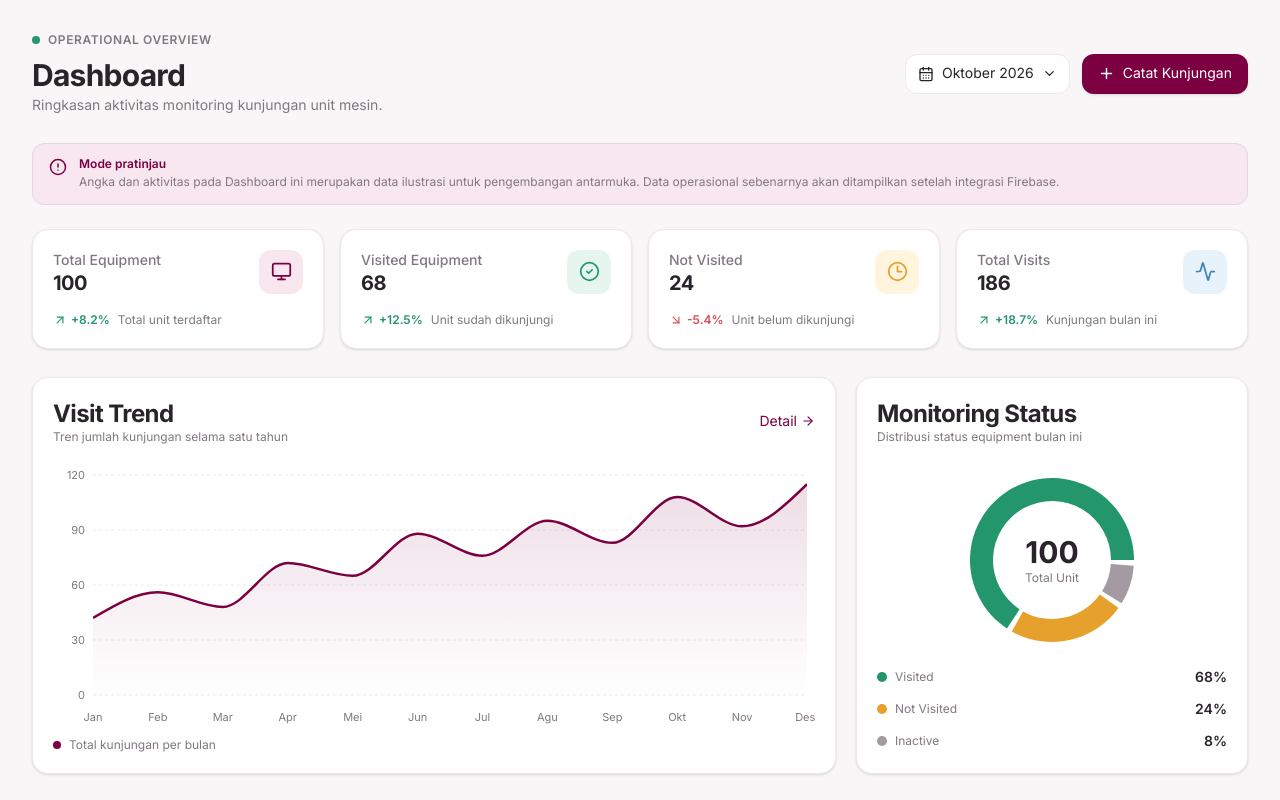
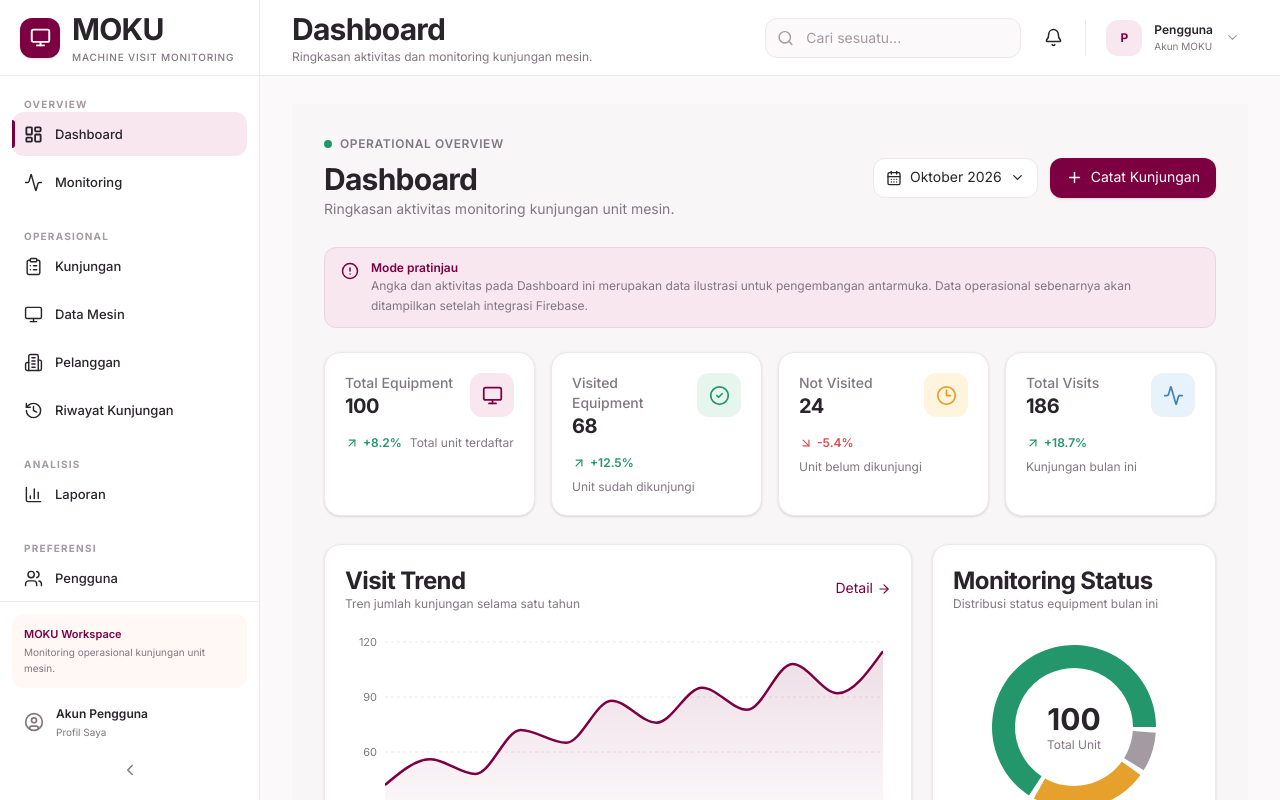
Before and after one commit to irwanfuzi/Moku-app, a Next.js app: page / in a window 1280 px wide. Shown: the top 800 px of the page. Built offline with nearby package versions, Linux system fonts and the light colour scheme.

Commit message:
feat: integrate application shell into root layout

```diff
--- a/src/app/layout.tsx
+++ b/src/app/layout.tsx
@@ -1,11 +1,7 @@
 import type { Metadata, Viewport } from "next";
 import { Inter } from "next/font/google";
-
+import AppShell from "@/components/layout/app-shell";
 import "./globals.css";
-
-/* =========================================================
-   MOKU FONT CONFIGURATION
-========================================================= */
 
 const inter = Inter({
   subsets: ["latin"],
@@ -14,21 +10,14 @@ const inter = Inter({
   preload: true,
 });
 
-/* =========================================================
-   MOKU APPLICATION METADATA
-========================================================= */
-
 export const metadata: Metadata = {
   title: {
     default: "MOKU | Monitoring Operasional Kunjungan Unit",
     template: "%s | MOKU",
   },
-
   description:
     "MOKU adalah aplikasi monitoring operasional untuk mengelola kunjungan, aktivitas, dan pemantauan unit mesin secara terintegrasi.",
-
   applicationName: "MOKU",
-
   keywords: [
     "MOKU",
     "Machine Visit Monitoring",
@@ -37,38 +26,24 @@ export const metadata: Metadata = {
     "Equipment Monitoring",
     "Visit Management",
   ],
-
-  authors: [
-    {
-      name: "MOKU",
-    },
-  ],
-
+  authors: [{ name: "MOKU" }],
   creator: "MOKU",
-
   publisher: "MOKU",
-
   robots: {
     index: false,
     follow: false,
   },
-
   appleWebApp: {
     capable: true,
     statusBarStyle: "default",
     title: "MOKU",
   },
-
   formatDetection: {
     telephone: false,
     email: false,
     address: false,
   },
 };
-
-/* =========================================================
-   VIEWPORT CONFIGURATION
-========================================================= */
 
 export const viewport: Viewport = {
   width: "device-width",
@@ -77,10 +52,6 @@ export const viewport: Viewport = {
   viewportFit: "cover",
   themeColor: "#7C0041",
 };
-
-/* =========================================================
-   ROOT APPLICATION LAYOUT
-========================================================= */
 
 interface RootLayoutProps {
   children: React.ReactNode;
@@ -95,8 +66,8 @@ export default function RootLayout({
       className={inter.variable}
       suppressHydrationWarning
     >
-      <body>
-        {children}
+      <body className="min-h-screen antialiased">
+        <AppShell>{children}</AppShell>
       </body>
     </html>
   );
```
